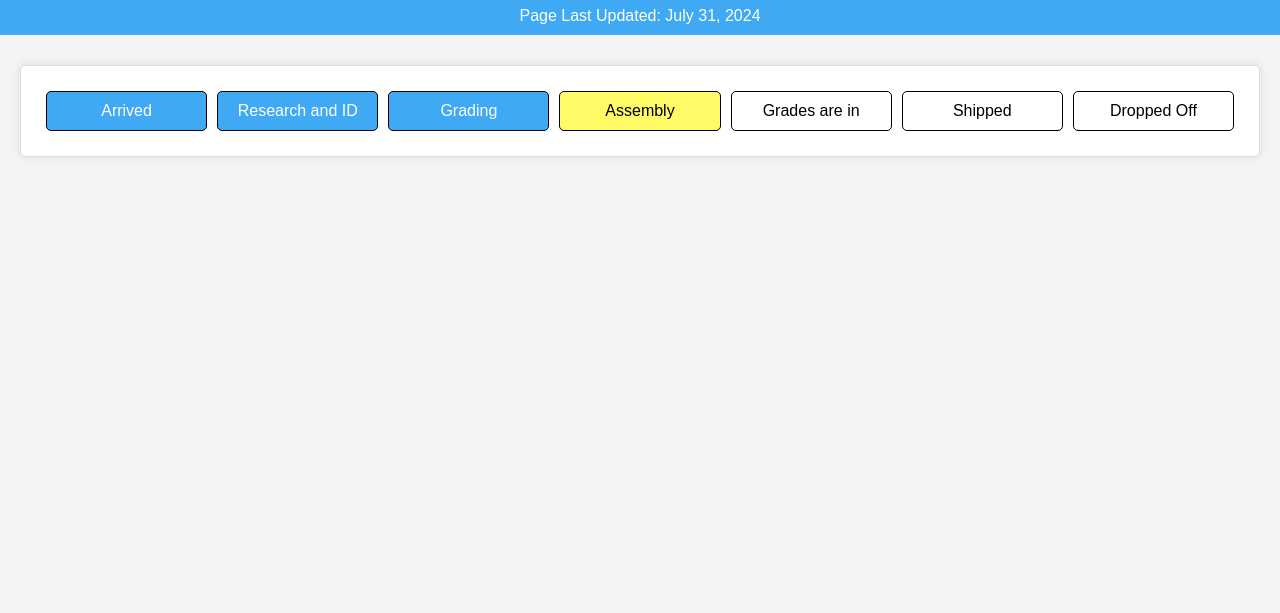
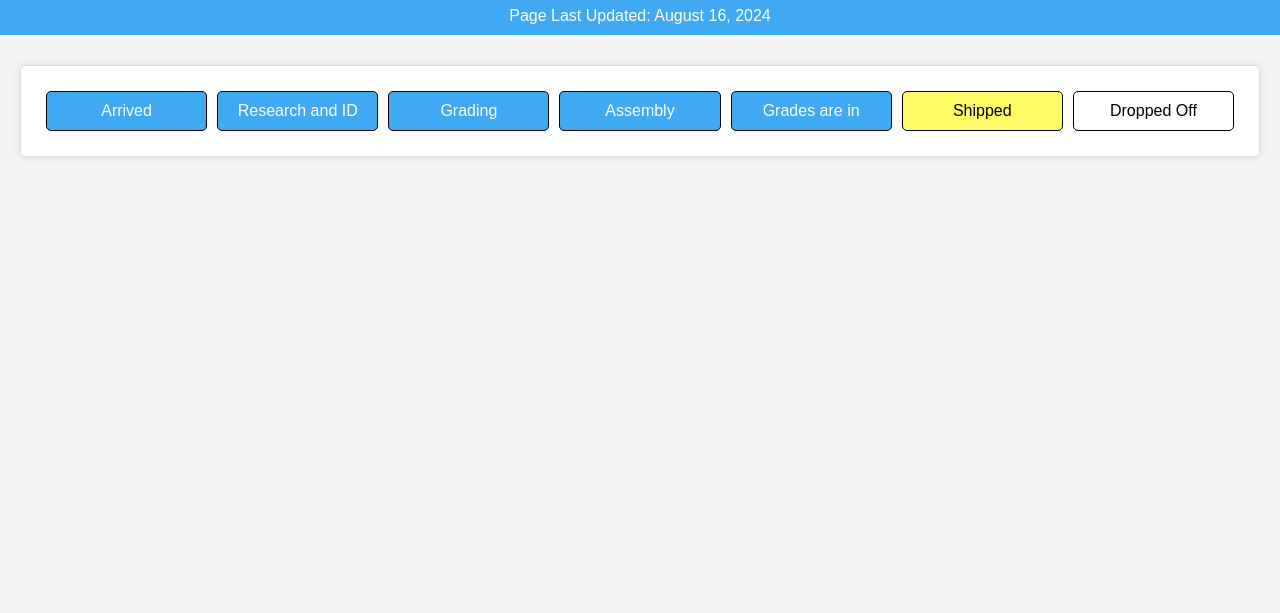
Before and after one commit to drazzilb1424/drazzilb1424.github.io, a plain HTML site: page orders/149.html in a window 1280 px wide. Shown: the part 187-800 px from the top of the page. Drawn offline with Linux system fonts and the light colour scheme.

Commit message:
Update 149.html

```diff
--- a/orders/149.html
+++ b/orders/149.html
@@ -93,7 +93,7 @@
             <img src="../images/Rev.png" alt="Logo">
         </a>
         <h1>PSA Order Tracker #149</h1>
-		<div class="last-updated">Page Last Updated: July 31, 2024</div>
+		<div class="last-updated">Page Last Updated: August 16, 2024</div>
     </header>
 
     <div class="container">
@@ -102,9 +102,9 @@
                 <div class="status complete">Arrived</div>
                 <div class="status complete">Research and ID</div>
                 <div class="status complete">Grading</div>
-                <div class="status inprogress">Assembly</div>
-                <div class="status incomplete">Grades are in</div>
-                <div class="status incomplete">Shipped</div>
+                <div class="status complete">Assembly</div>
+                <div class="status complete">Grades are in</div>
+                <div class="status inprogress">Shipped</div>
                 <div class="status incomplete">Dropped Off</div>
             </div>
         </div>
```
